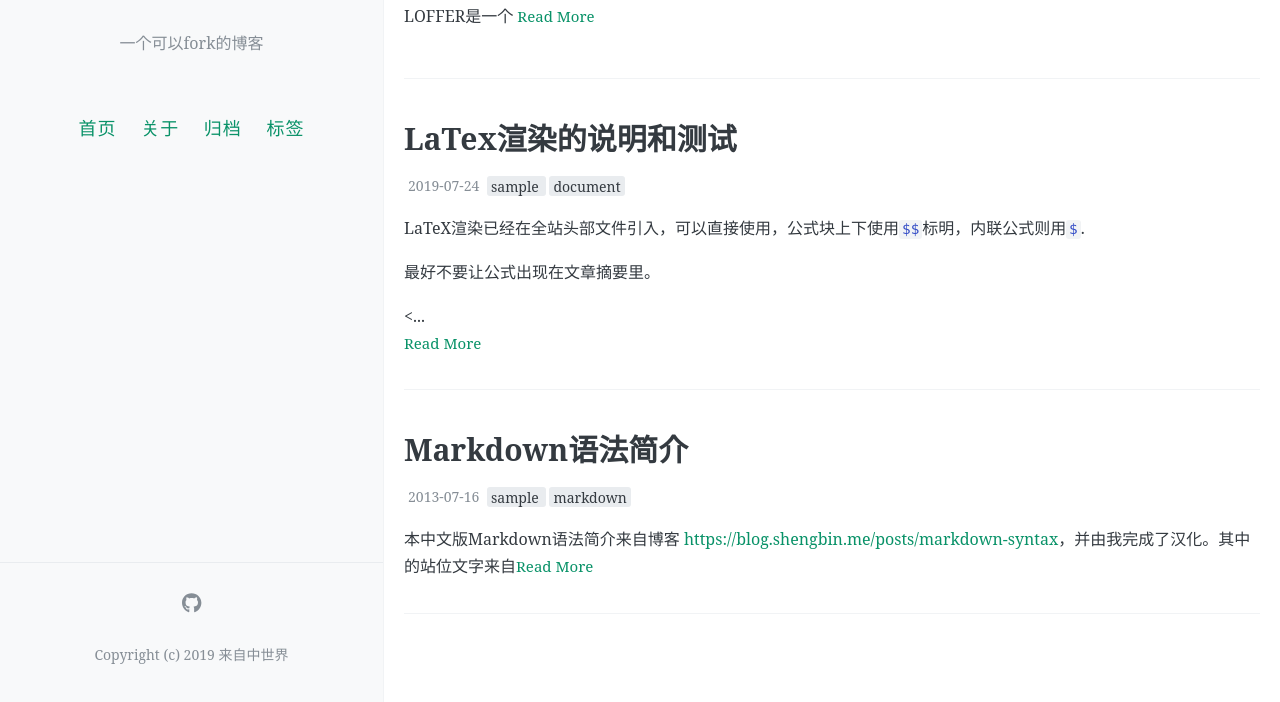
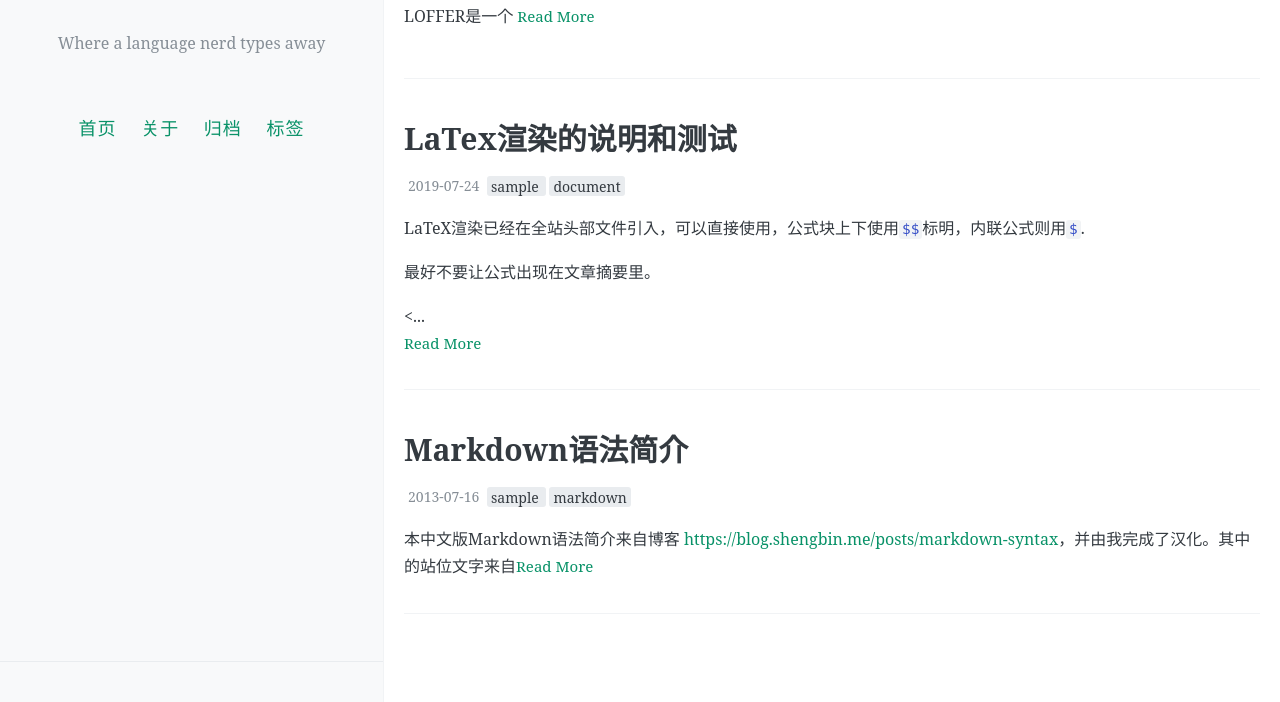
Before and after one commit to thirrith/eth, a Jekyll site: the page built from index.html, in a window 1280 px wide and 1037 px high. Shown: the part 335-1037 px from the top of the window. Built offline with Jekyll 4.4.1, drawn with Linux system fonts in a browser that asks for light colours; the list of posts is cut into pages by our own code; comment, search, counter and statistics services are not loaded.

Commit message:
Update _config.yml

```diff
--- a/_config.yml
+++ b/_config.yml
@@ -7,8 +7,8 @@
 # 井号后面的文字是说明文档，不会被程序读取。
 
 # 描述/签名
-name: LOFFER
-description: 一个可以fork的博客
+name: Ethel's Shed
+description: Where a language nerd types away
 
 # 输入你的网站域名（如果你没有添加自己的域名，而是直接用GitHub pages分配的域名的话可以省略）
 url:
@@ -16,7 +16,7 @@ url:
 # 添加你的博客的二级域名，一般来说是你的repository名
 # 如果你的博客的URL是：(http://yourusername.github.io/repository-name)
 # 那么就写成 "/repository-name"
-baseurl: /LOFFER
+baseurl: /etheltowne
 
 
 #
@@ -55,7 +55,7 @@ footer-links:
   email: #youremailaddress@mail.com
   facebook: #https://www.facebook.com/<>
   flickr: #https://www.flickr.com/<>
-  github: FromEndWorld/loffer #https://github.com/<>
+  github: #https://github.com/<>
   instagram: #https://instagram.com/<>
   linkedin: #https://www.linkedin.com/in/<>
   pinterest: #https://www.pinterest.com/<>
@@ -66,7 +66,7 @@ footer-links:
   youtube: # channel/<your_long_string> or user/<user-name>
 
 # 站点页脚的文字
-footer-text: Copyright (c) 2019 来自中世界
+footer-text:
 
 #
 # 评论，注意，请不要同时添加多种不同的评论区
```
